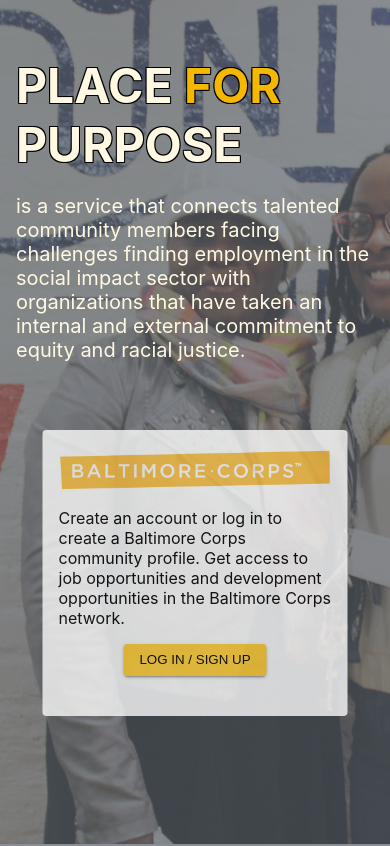
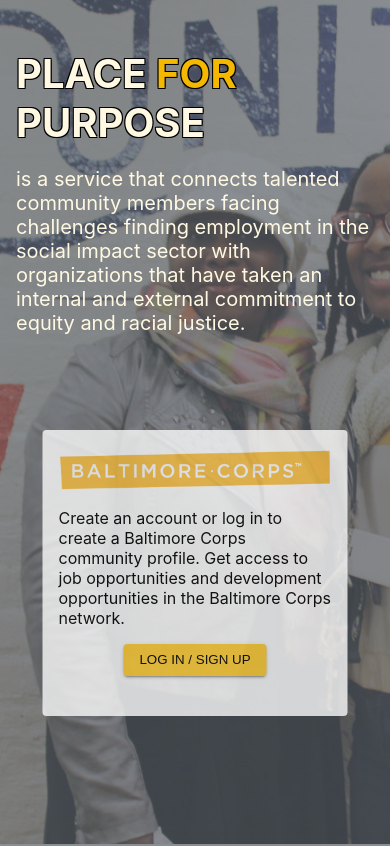
Before and after one commit to vishalicious213/p4p-option-1, a React (Create React App) app: page / in a window 390 px wide. Shown: the top 846 px of the page. Built offline with nearby package versions, Linux system fonts and the light colour scheme.

Commit message:
App - making hero section responsive

```diff
--- a/src/styles/App.css
+++ b/src/styles/App.css
@@ -58,7 +58,7 @@
 }
 
 #hero-h1 {
-  font-size: 3rem;
+  font-size: 2.5rem;
   margin-bottom: 0;
   color: var(--extraLight);
   text-shadow:
@@ -117,7 +117,7 @@
 
 @media only screen and (min-width: 414px) {
   #hero-h1 {
-    font-size: 4rem;
+    font-size: 3rem;
   }
 }
 
@@ -130,7 +130,7 @@
   }
 
   #hero-h1 {
-    font-size: 5rem;
+    font-size: 4rem;
   }
 
   .hero-text {
@@ -150,6 +150,10 @@
     padding: 1rem .5rem 0 3rem;
   }
 
+  #hero-h1 {
+    font-size: 5rem;
+  }
+
   #sign-in {
     width: 40%;
   }
```
Also changed, not shown: 1 other file (tests, documents, lock files or other folders).
